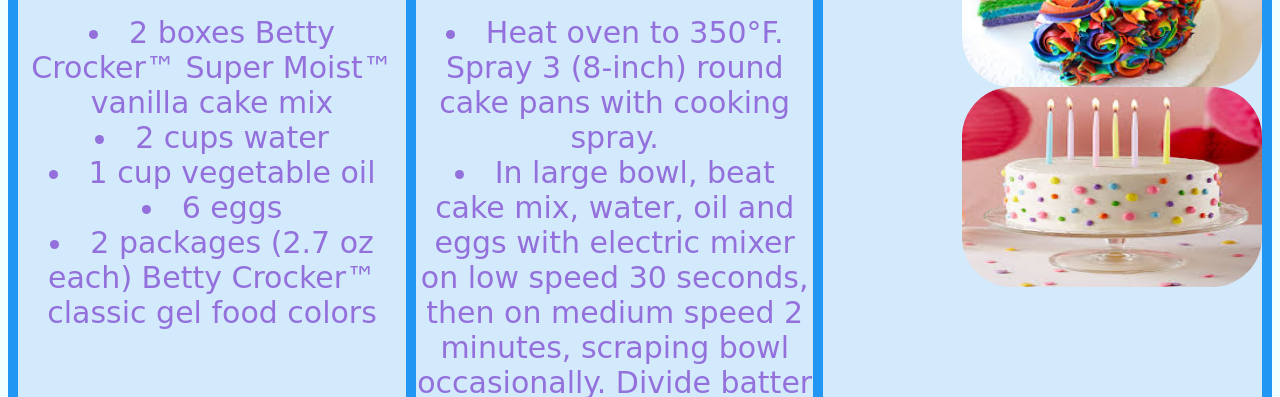
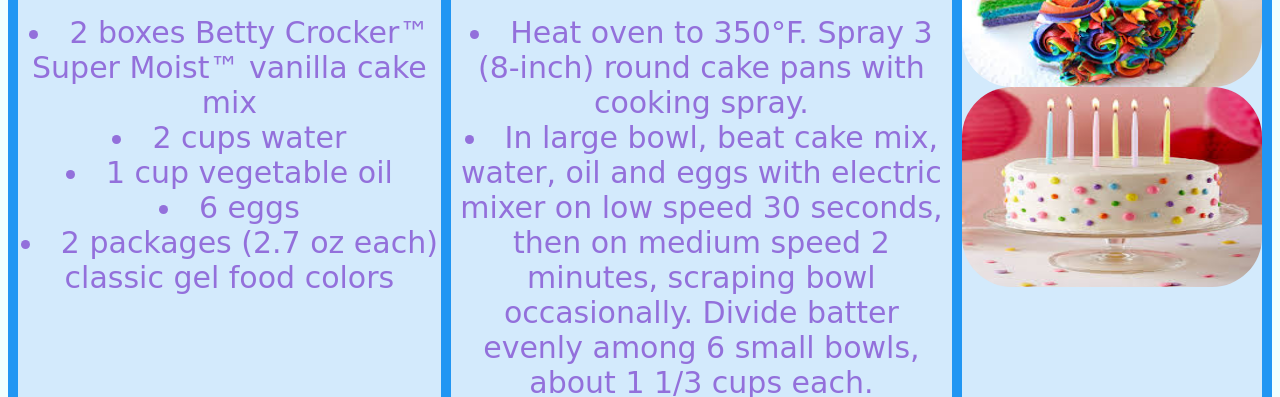
Before and after one commit to deekshamathur/deekshamathur-github.io, a plain HTML site: page index.html in a window 1280 px wide. Shown: the part 357-754 px from the top of the page. Drawn offline with Linux system fonts and the light colour scheme.

Commit message:
Update index.html

```diff
--- a/index.html
+++ b/index.html
@@ -47,7 +47,7 @@
         <li>6
           eggs</li>
         <li>2
-          packages (2.7 oz each) Betty Crocker™ classic gel food colors</li>
+          packages (2.7 oz each) classic gel food colors</li>
     <br>
     <br>
     <h2>Buttercream Frostin</h2>
@@ -82,7 +82,8 @@
     </p>
 
    </div>
-  <div class="item4"><img src="rainbbow.jpg" alt="rainbow cake"><img src="cake.jpg" alt="cake"></div>
+  <div class="item4"><img src="rainbbow.jpg" alt="rainbow cake"><br>
+   <br><img src="cake.jpg" alt="cake"></div>
   <div class="item5">© Deeksha Mathur</div>
 </div>
 
```
